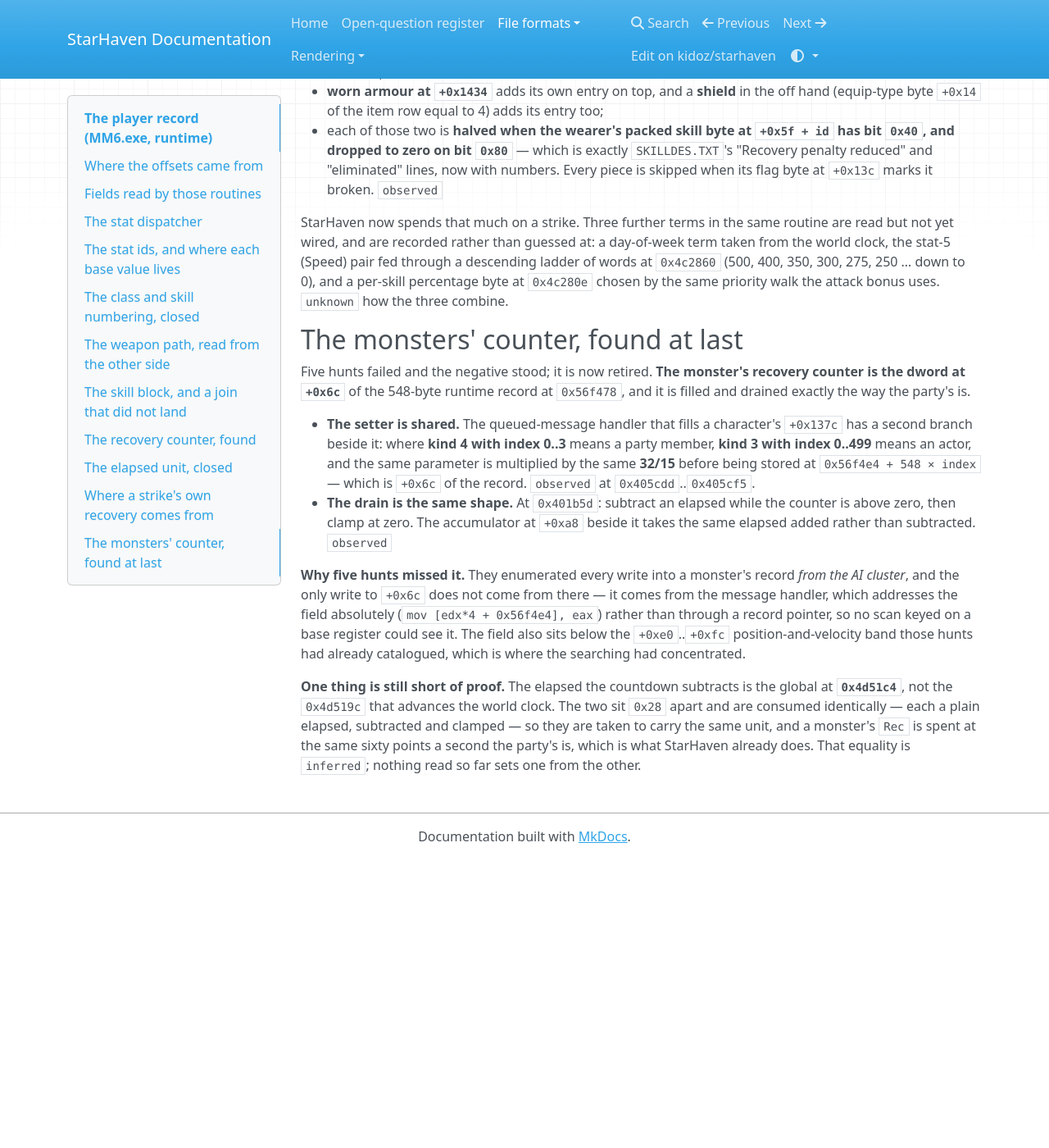
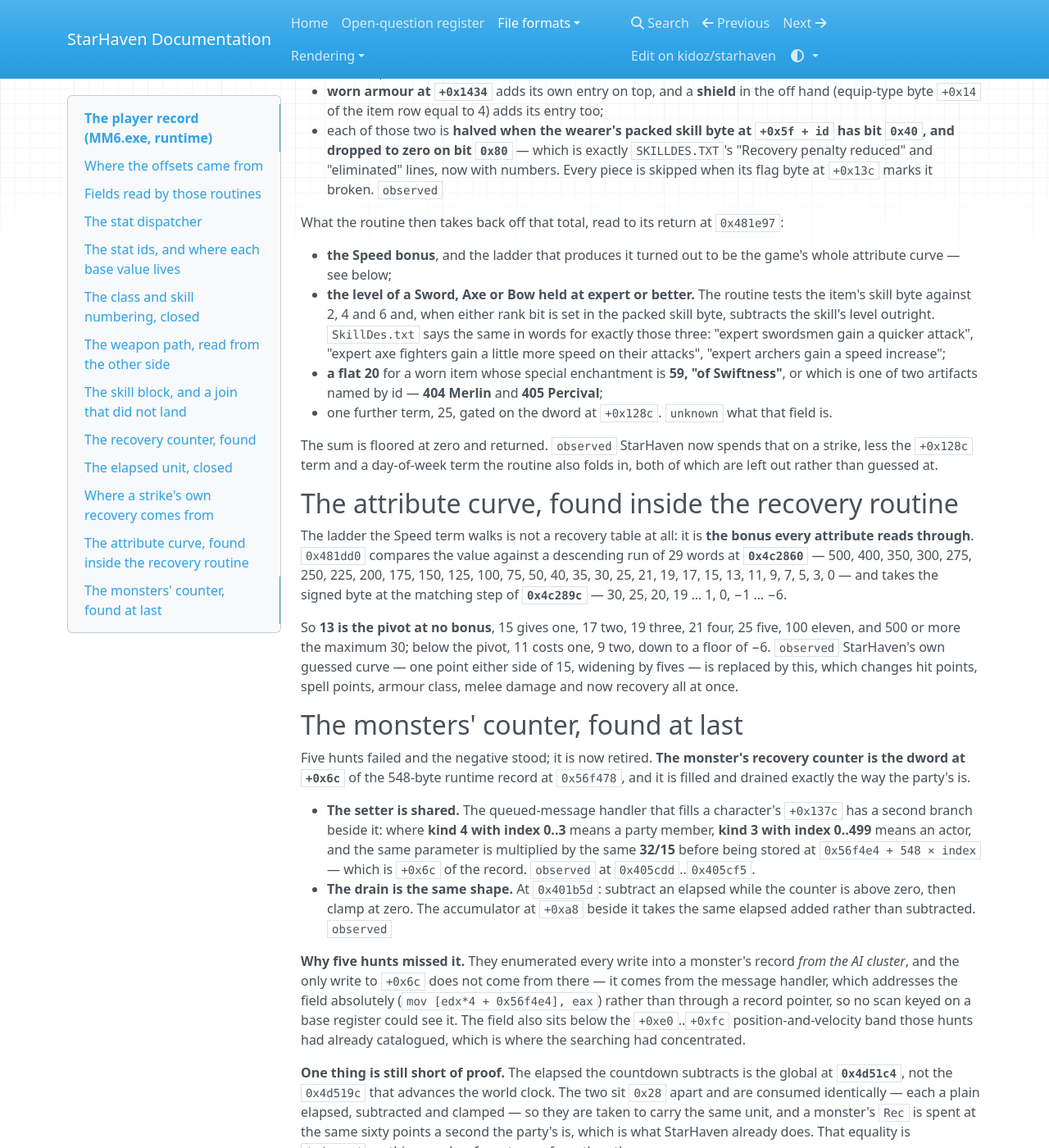
Before and after one commit to kidoz/starhaven, an MkDocs documentation site: the page built from docs/formats/player-record.md, in a window 1280 px wide and 1400 px high, scrolled down 4866 px. Shown: the whole window at 82% size. Built offline with MkDocs 1.6.1, drawn with Linux system fonts in a browser that asks for light colours; nearby versions of some CDN libraries; before the commit the page ends 5914 px from its top, so only the background shows below that.

Commit message:
Finish the strike, and take the sheet's real attribute curve with it

```diff
--- a/docs/formats/player-record.md
+++ b/docs/formats/player-record.md
@@ -264,13 +264,42 @@ What it walks, in order:
   lines, now with numbers. Every piece is skipped when its flag byte at
   `+0x13c` marks it broken. `observed`
 
-StarHaven now spends that much on a strike. Three further terms in the same
-routine are read but not yet wired, and are recorded rather than guessed at:
-a day-of-week term taken from the world clock, the stat-5 (Speed) pair fed
-through a descending ladder of words at `0x4c2860` (500, 400, 350, 300, 275,
-250 … down to 0), and a per-skill percentage byte at `0x4c280e` chosen by
-the same priority walk the attack bonus uses. `unknown` how the three
-combine.
+What the routine then takes back off that total, read to its return at
+`0x481e97`:
+
+- **the Speed bonus**, and the ladder that produces it turned out to be the
+  game's whole attribute curve — see below;
+- **the level of a Sword, Axe or Bow held at expert or better.** The routine
+  tests the item's skill byte against 2, 4 and 6 and, when either rank bit is
+  set in the packed skill byte, subtracts the skill's level outright.
+  `SkillDes.txt` says the same in words for exactly those three: "expert
+  swordsmen gain a quicker attack", "expert axe fighters gain a little more
+  speed on their attacks", "expert archers gain a speed increase";
+- **a flat 20** for a worn item whose special enchantment is **59, "of
+  Swiftness"**, or which is one of two artifacts named by id — **404
+  Merlin** and **405 Percival**;
+- one further term, 25, gated on the dword at `+0x128c`. `unknown` what that
+  field is.
+
+The sum is floored at zero and returned. `observed` StarHaven now spends
+that on a strike, less the `+0x128c` term and a day-of-week term the routine
+also folds in, both of which are left out rather than guessed at.
+
+## The attribute curve, found inside the recovery routine
+
+The ladder the Speed term walks is not a recovery table at all: it is **the
+bonus every attribute reads through**. `0x481dd0` compares the value against
+a descending run of 29 words at **`0x4c2860`** — 500, 400, 350, 300, 275,
+250, 225, 200, 175, 150, 125, 100, 75, 50, 40, 35, 30, 25, 21, 19, 17, 15,
+13, 11, 9, 7, 5, 3, 0 — and takes the signed byte at the matching step of
+**`0x4c289c`** — 30, 25, 20, 19 … 1, 0, −1 … −6.
+
+So **13 is the pivot at no bonus**, 15 gives one, 17 two, 19 three, 21 four,
+25 five, 100 eleven, and 500 or more the maximum 30; below the pivot, 11
+costs one, 9 two, down to a floor of −6. `observed` StarHaven's own guessed
+curve — one point either side of 15, widening by fives — is replaced by
+this, which changes hit points, spell points, armour class, melee damage and
+now recovery all at once.
 
 ## The monsters' counter, found at last
 
```
Also changed, not shown: README.md (+16 -0 lines), 4 other files.
